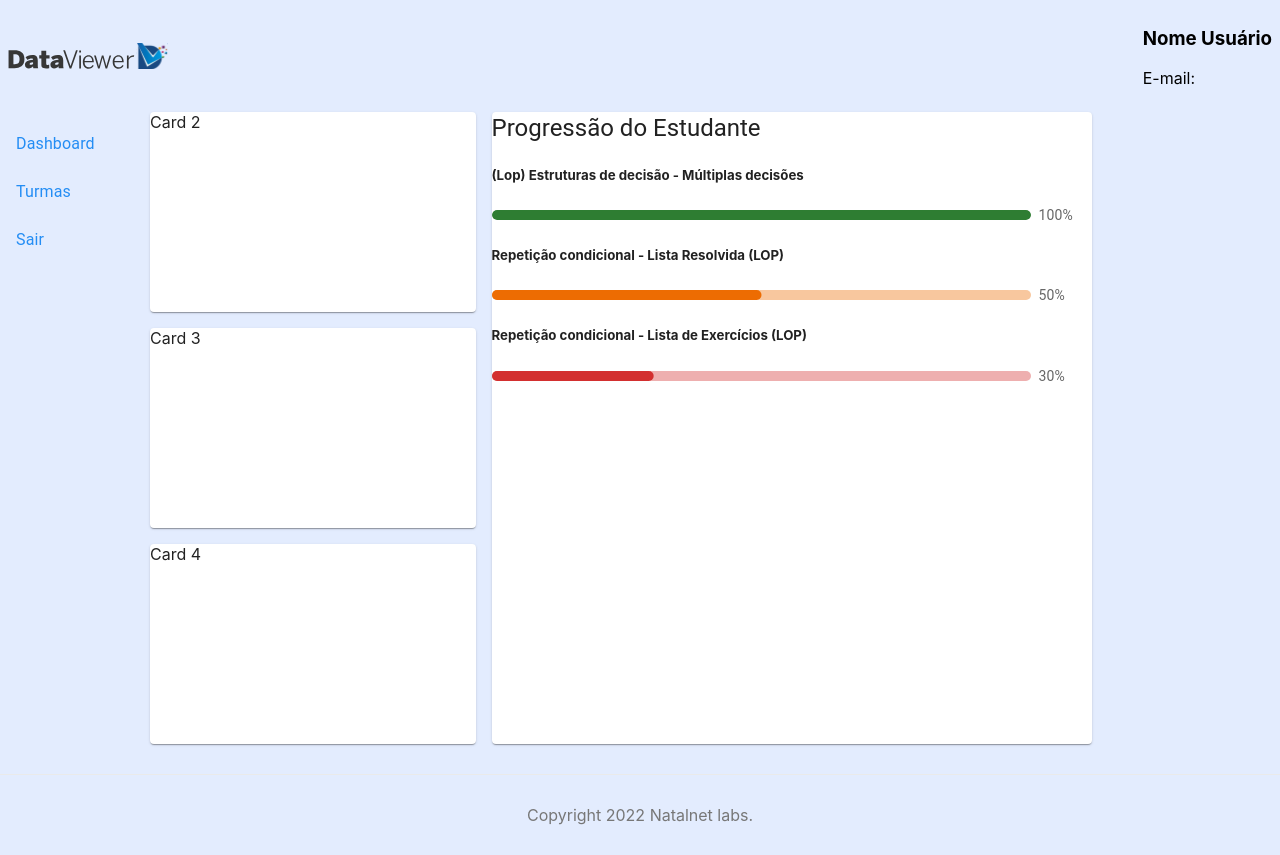
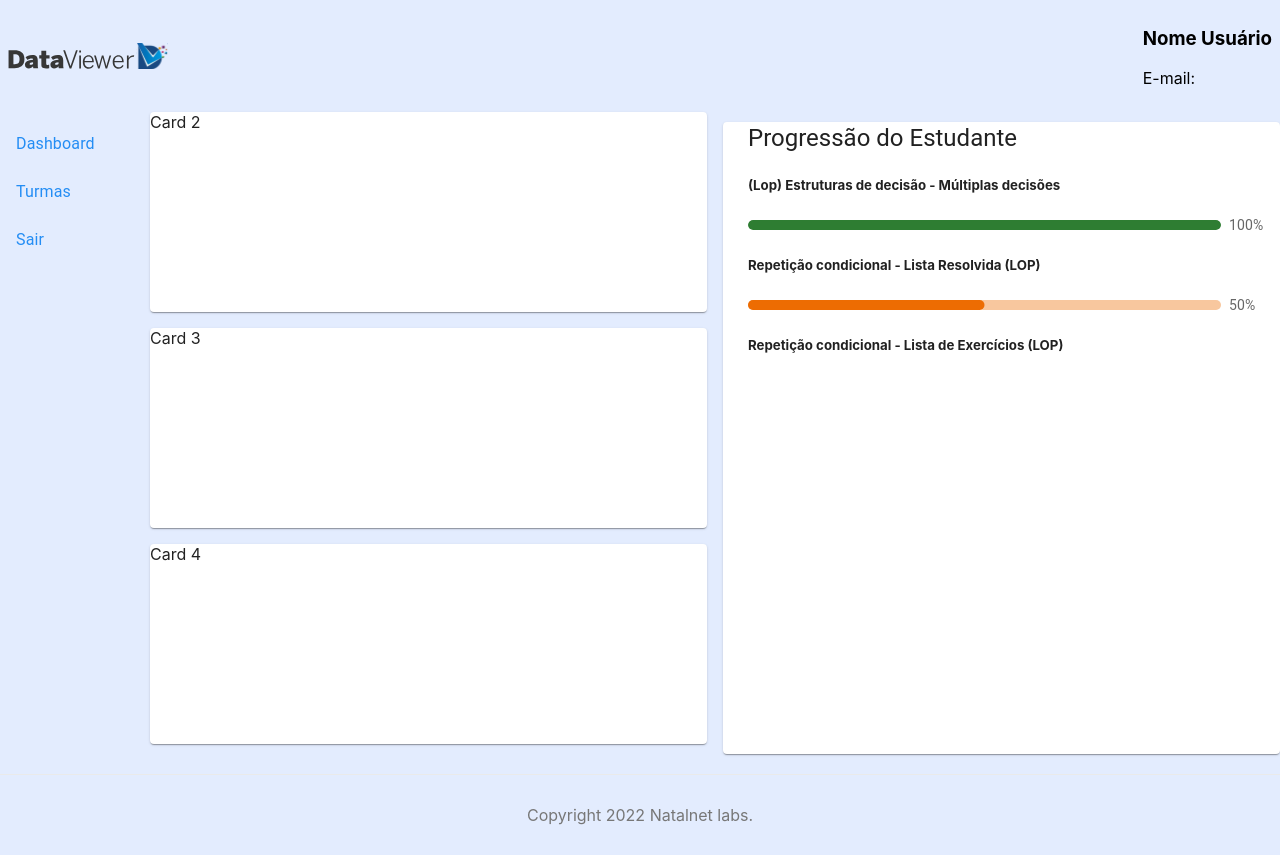
Before and after one commit to Natalnet/dataviewer-beta, a Next.js app in the folder frontend/: page /students/listgrades/1 in a window 1280 px wide. Built offline with nearby package versions, Linux system fonts and the light colour scheme.

Commit message:
Adicioando título no progresso de lista

```diff
--- a/frontend/components/StudentProgress.jsx
+++ b/frontend/components/StudentProgress.jsx
@@ -64,13 +64,16 @@ export default function LinearWithValueLabel({ data }) {
         height: "30vh",
         overflowX: "hidden",
         overflowY: "auto",
+        marginLeft: "25px",
+        marginTop: "10px"
       }}
     >
+      <Typography variant="h5">Progressão do Estudante</Typography>
       {data.map((item) => {
         return (
           <div>
             <h5>{item.fullName}</h5>
-            <Box sx={{ width: "97%" }}>
+            <Box sx={{ width: "97%"}}>
               <LinearProgressWithLabel value={item.progress} />
             </Box>{" "}
           </div>
--- a/frontend/pages/students/listgrades/[idStudent].js
+++ b/frontend/pages/students/listgrades/[idStudent].js
@@ -7,7 +7,7 @@ import LinearWithValueLabel from '../../../components/StudentProgress'
 function StudentListPage({ data }) {
   console.log(data)
   return (
-    <div>
+    <div style={{ width: '100%' }}>
       <Grid container spacing={2} justifyContent="center">
         <Grid item xs={12} md={6}>
           <Grid container direction="column" spacing={2}>
@@ -23,8 +23,7 @@ function StudentListPage({ data }) {
           </Grid>
         </Grid>
         <Grid item xs={12} md={6}>
-          <Paper style={{ height: '100%', width: '600px' }}>
-            <Typography variant="h5">Progressão do Estudante</Typography>
+          <Paper style={{ height: '100%' }}>
             <LinearWithValueLabel data={data} />
           </Paper>
         </Grid>
```
